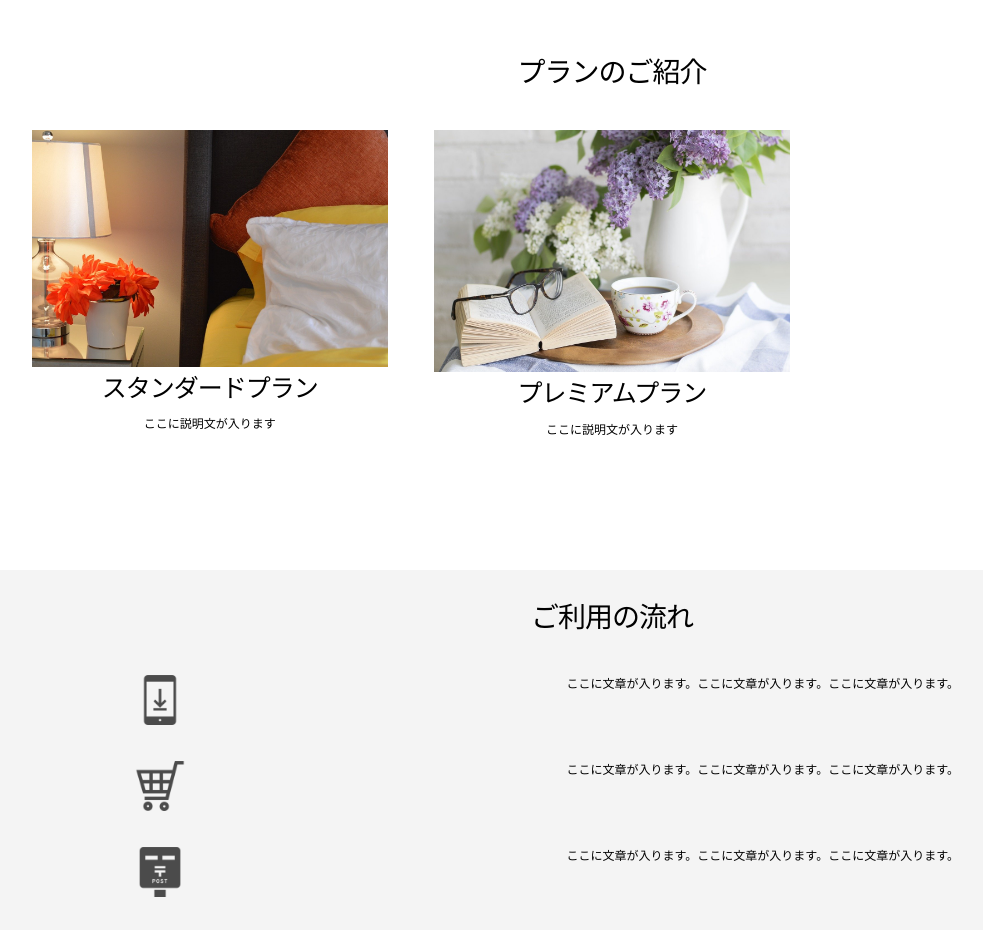
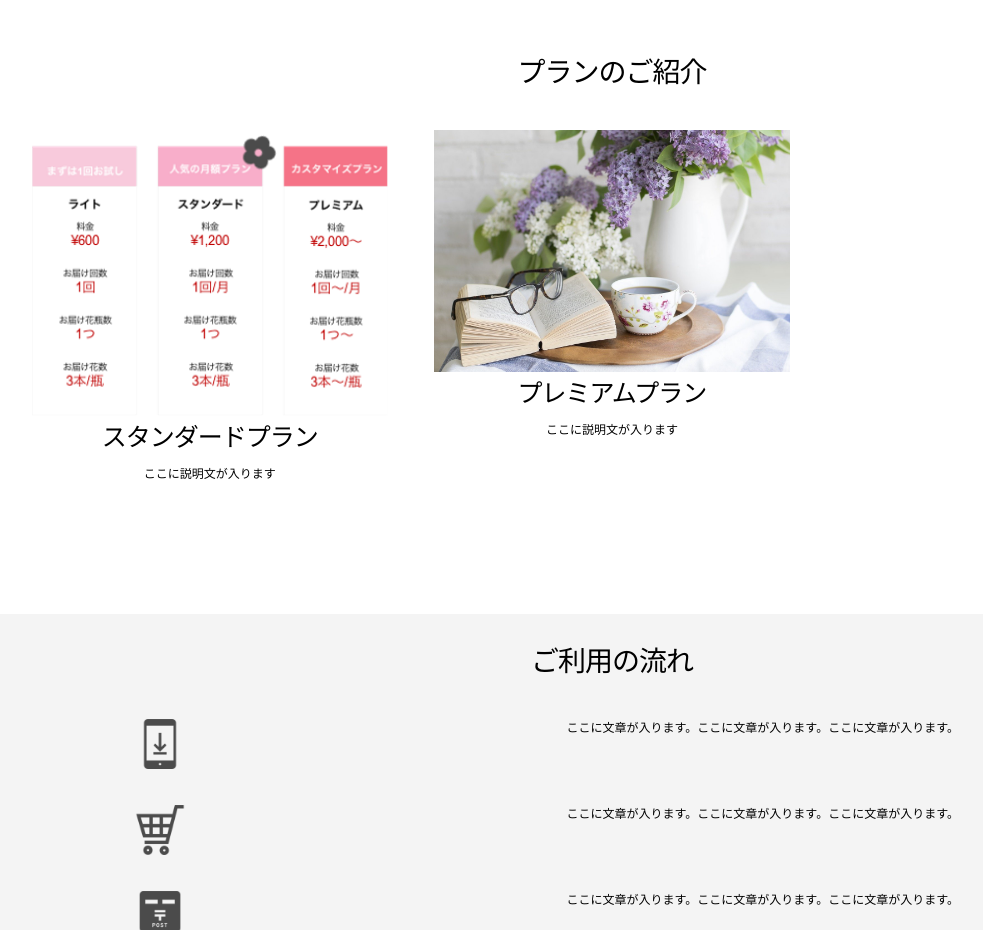
Before and after one commit to natsumiegashira/lp-temp, a plain HTML site: page index.html in a window 1280 px wide. Shown: the part 2580-3510 px from the top of the page, without its empty margins (28-1011 px from the left). Drawn offline with Linux system fonts and the light colour scheme.

Commit message:
Update index.html

```diff
--- a/index.html
+++ b/index.html
@@ -93,7 +93,7 @@
 <div class="container center">
 <div class="row">
     <div class="col span-4">
-		<img src="img/plan1.jpeg" alt="スタンダードプラン">
+		<img src="img/plan.png" alt="スタンダードプラン">
 		<h3>スタンダードプラン</h3>
 		<p>ここに説明文が入ります</p>
     </div>
```
